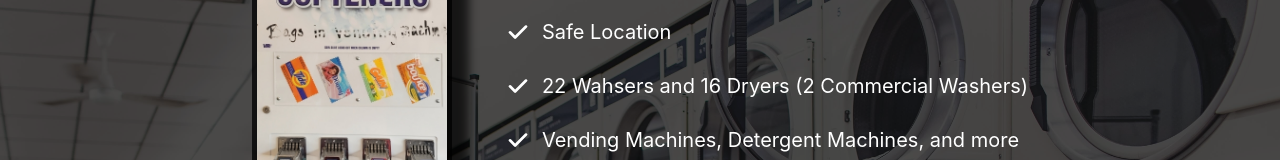
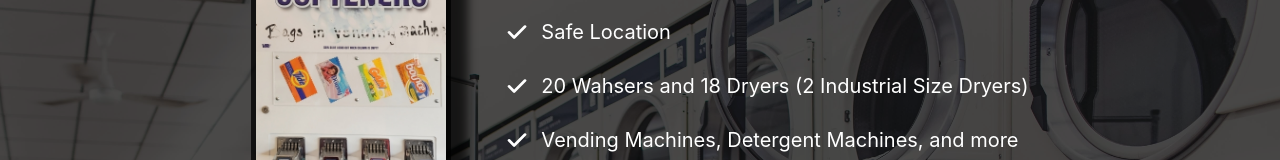
Before and after one commit to lottjerry/the-laundry-station, a JavaScript app: page / in a window 1280 px wide. Shown: the part 917-1077 px from the top of the page. Built offline with nearby package versions, Linux system fonts and the light colour scheme.

Commit message:
Fixed soap machine img z-index. Corrected text.

```diff
--- a/src/app.css
+++ b/src/app.css
@@ -173,6 +173,7 @@ a {
 }
 
 .soap__machine {
+  z-index: -1;
   width: 200px;
   border-radius: 10px;
   border: 5px solid rgba(0, 0, 0, 0.75);
--- a/src/assets/scss/_about.scss
+++ b/src/assets/scss/_about.scss
@@ -7,6 +7,7 @@
 }
 
 .soap__machine {
+  z-index: -1;
   width: 200px;
   border-radius: 10px;
   border: $image-border;
--- a/src/pages/About.js
+++ b/src/pages/About.js
@@ -15,7 +15,7 @@ export default function About(){
           <li>Open 24/7 365</li>
           <li>Friendly Customer Service</li>
           <li>Safe Location</li>
-          <li>22 Wahsers and 16 Dryers (2 Commercial Washers)</li>
+          <li>20 Wahsers and 18 Dryers (2 Industrial Size Dryers)</li>
           <li>Vending Machines, Detergent Machines, and more</li>
         </ul>
       </div>
```
